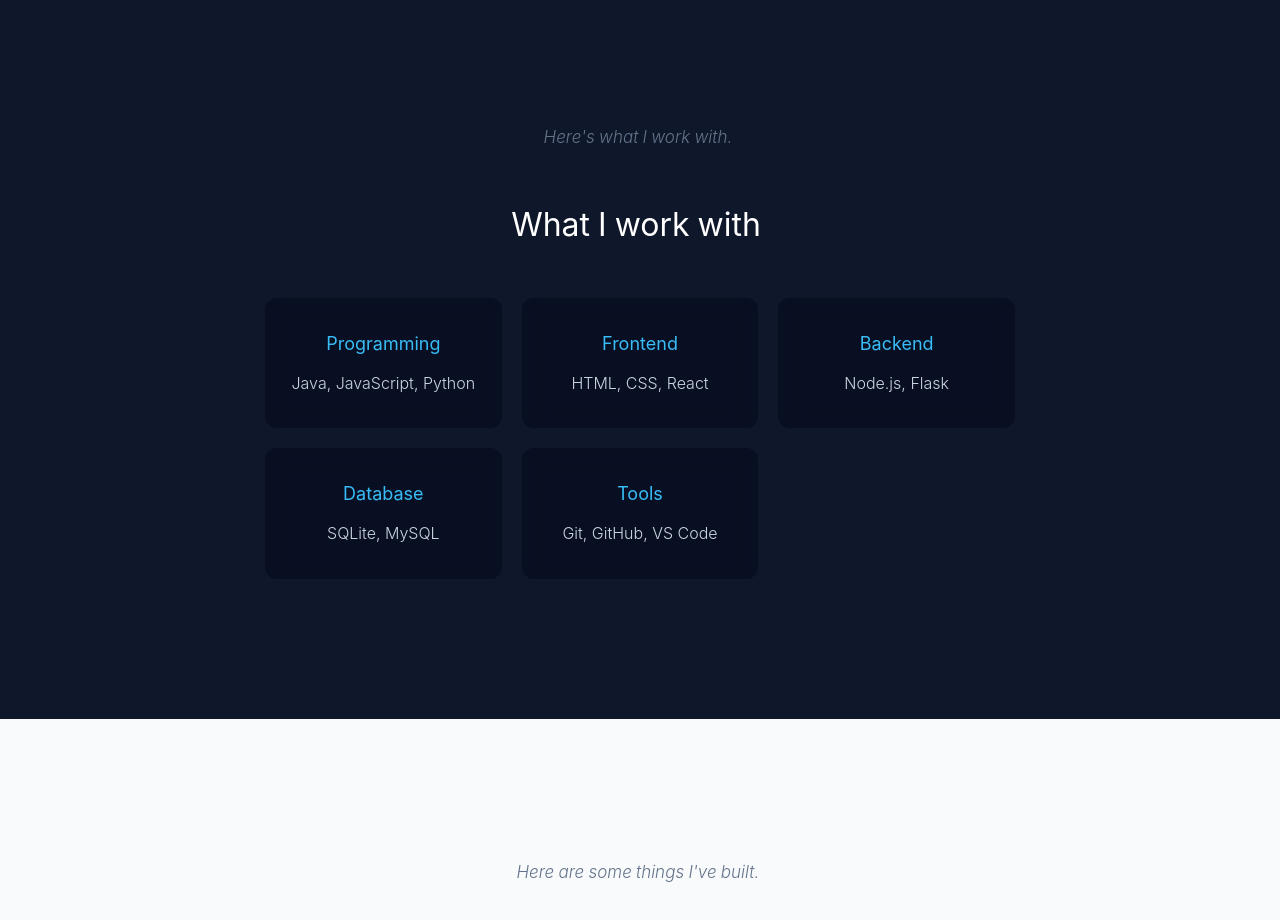
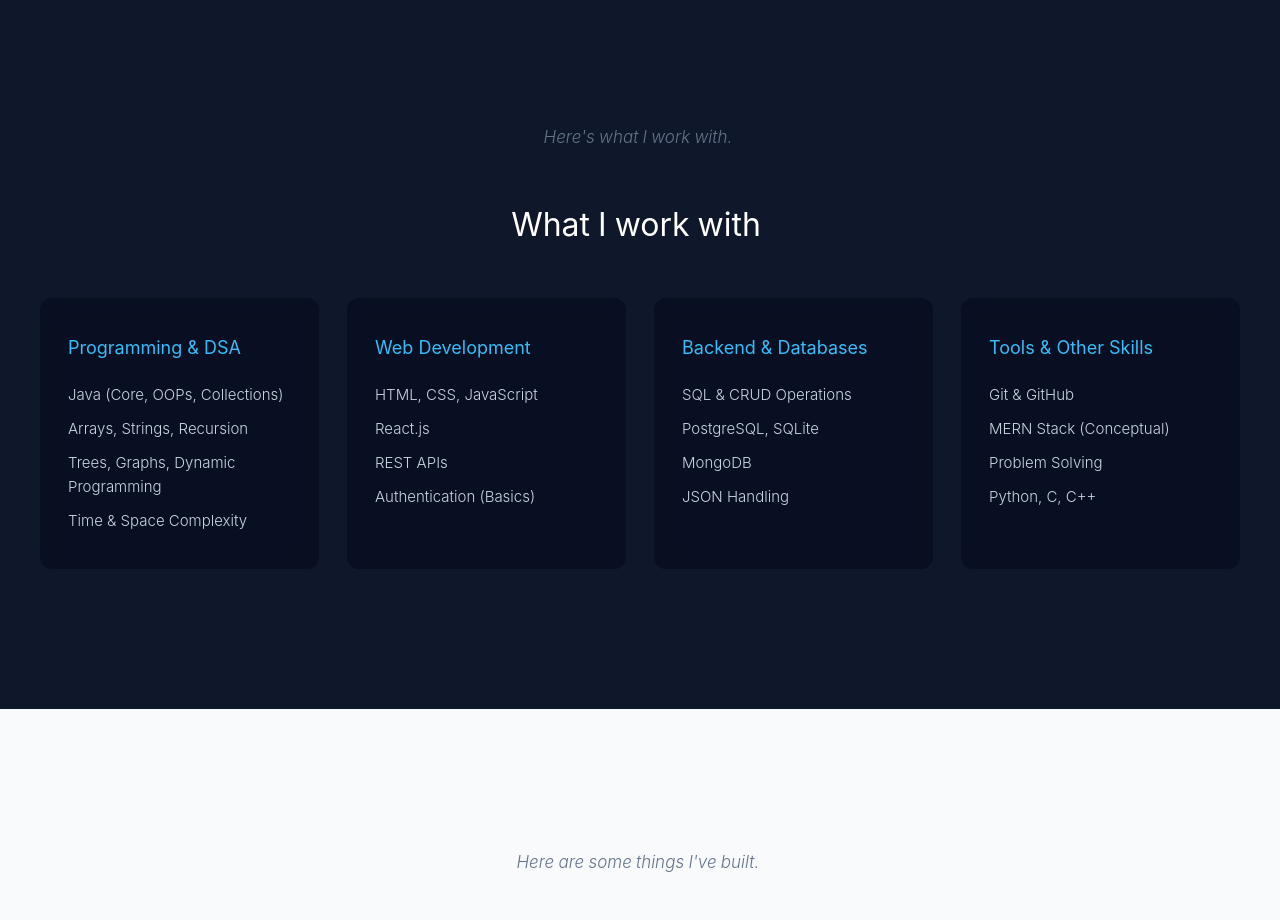
Before and after one commit to charanramagiri/portfolio, a React (Vite) app: page / in a window 1280 px wide. Shown: the part 1440-2360 px from the top of the page. Built offline with nearby package versions, Linux system fonts and the light colour scheme.

Commit message:
Refactoring the Skills section into 4 grouped cards with the specified skill groups

```diff
--- a/src/components/Skills/Skills.css
+++ b/src/components/Skills/Skills.css
@@ -6,7 +6,7 @@
 }
 
 .skills-wrapper {
-    max-width: 750px;
+    max-width: 1200px;
     margin: 0 auto;
 }
 
@@ -26,26 +26,65 @@
 }
 .skills-container{
     display: grid;
-    grid-template-columns: repeat(auto-fit, minmax(200px, 1fr));
-    gap: 20px;
+    grid-template-columns: repeat(4, 1fr);
+    gap: 28px;
     max-width: 100%;
     margin-top: 48px;
 }
 .skill-card{
     background-color: rgba(2, 6, 23, 0.4);
-    padding: 32px 24px;
+    padding: 36px 28px;
     border-radius: 12px;
     border: none;
     backdrop-filter: blur(10px);
+    text-align: left;
 }
 .skill-card h3{
-    margin-bottom: 12px;
+    margin-bottom: 20px;
     color: #38bdf8;
     font-weight: 400;
     font-size: 18px;
 }
+.skill-content {
+    display: flex;
+    flex-direction: column;
+    gap: 10px;
+}
 .skill-card p{
-    font-size: 16px;
+    font-size: 15px;
     color: #cbd5e1;
     font-weight: 300;
+    line-height: 1.6;
+    margin: 0;
 }
+
+/* Responsive Design */
+@media (max-width: 968px) {
+    .skills-container {
+        grid-template-columns: repeat(2, 1fr);
+        gap: 24px;
+    }
+
+    .skills-wrapper {
+        max-width: 100%;
+    }
+}
+
+@media (max-width: 640px) {
+    .skills {
+        padding: 100px 24px;
+    }
+
+    .skills-container {
+        grid-template-columns: 1fr;
+        gap: 20px;
+    }
+
+    .skill-card {
+        padding: 28px 24px;
+    }
+
+    .skills h2 {
+        font-size: 28px;
+    }
+}
--- a/src/components/Skills/Skills.jsx
+++ b/src/components/Skills/Skills.jsx
@@ -115,28 +115,43 @@ function Skills() {
           variants={skillsContainerVariant}
         >
           <motion.div className="skill-card" variants={cardVariant}>
-            <h3>Programming</h3>
-            <p>Java, JavaScript, Python</p>
+            <h3>Programming & DSA</h3>
+            <div className="skill-content">
+              <p>Java (Core, OOPs, Collections)</p>
+              <p>Arrays, Strings, Recursion</p>
+              <p>Trees, Graphs, Dynamic Programming</p>
+              <p>Time & Space Complexity</p>
+            </div>
           </motion.div>
 
           <motion.div className="skill-card" variants={cardVariant}>
-            <h3>Frontend</h3>
-            <p>HTML, CSS, React</p>
+            <h3>Web Development</h3>
+            <div className="skill-content">
+              <p>HTML, CSS, JavaScript</p>
+              <p>React.js</p>
+              <p>REST APIs</p>
+              <p>Authentication (Basics)</p>
+            </div>
           </motion.div>
 
           <motion.div className="skill-card" variants={cardVariant}>
-            <h3>Backend</h3>
-            <p>Node.js, Flask</p>
+            <h3>Backend & Databases</h3>
+            <div className="skill-content">
+              <p>SQL & CRUD Operations</p>
+              <p>PostgreSQL, SQLite</p>
+              <p>MongoDB</p>
+              <p>JSON Handling</p>
+            </div>
           </motion.div>
 
           <motion.div className="skill-card" variants={cardVariant}>
-            <h3>Database</h3>
-            <p>SQLite, MySQL</p>
-          </motion.div>
-
-          <motion.div className="skill-card" variants={cardVariant}>
-            <h3>Tools</h3>
-            <p>Git, GitHub, VS Code</p>
+            <h3>Tools & Other Skills</h3>
+            <div className="skill-content">
+              <p>Git & GitHub</p>
+              <p>MERN Stack (Conceptual)</p>
+              <p>Problem Solving</p>
+              <p>Python, C, C++</p>
+            </div>
           </motion.div>
         </motion.div>
       </div>
```
